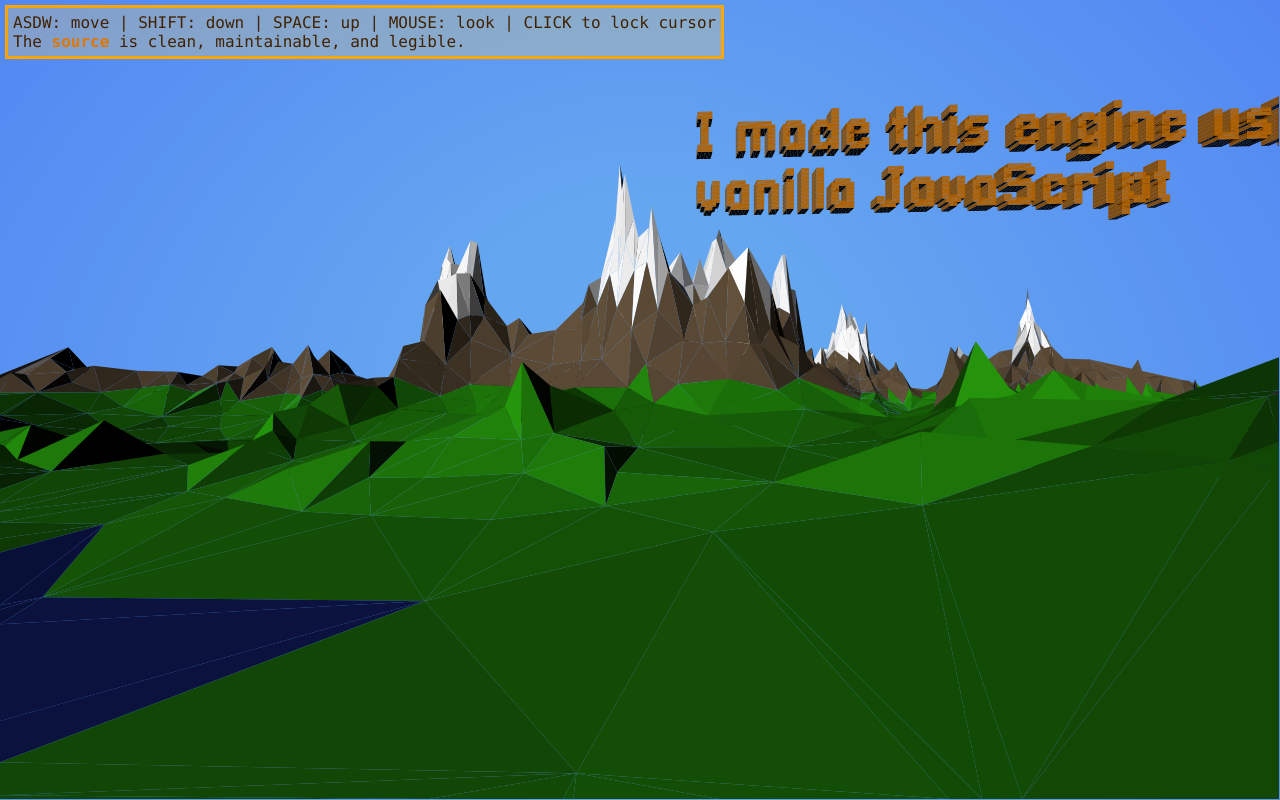
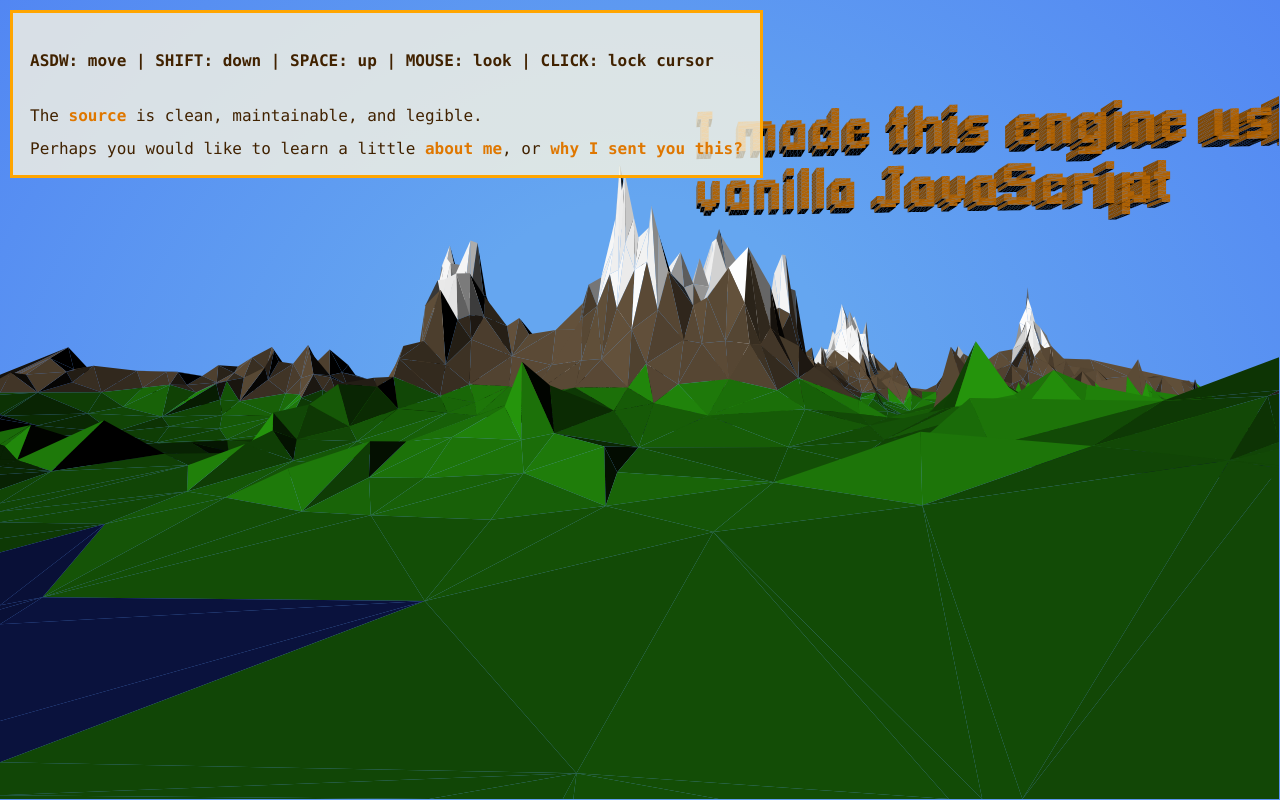
Before and after one commit to jftucker/browser-3d-engine, a PHP site: page / in a window 1280 px wide. Run offline with PHP 8.4, Linux system fonts and the light colour scheme.

Commit message:
add why section

```diff
--- a/app.js
+++ b/app.js
@@ -5,6 +5,16 @@ import { Camera } from "./camera.js";
 import { config } from "./config.js";
 import { configureCanvas } from "./utils.js";
 import { Rasterizer } from "./rasterizer.js";
+
+function toggleVisibility(id) {
+  const element = document.getElementById(id);
+
+  element.style.display === "block"
+    ? (element.style.display = "none")
+    : (element.style.display = "block");
+}
+
+document.toggleVisibility = toggleVisibility;
 
 document.addEventListener("DOMContentLoaded", () => {
   const camera = new Camera(
--- a/index.html
+++ b/index.html
@@ -13,11 +13,35 @@
   </div>
   <div class="text-box container">
     <span>
-    ASDW: move | SHIFT: down | SPACE: up | MOUSE: look | CLICK to lock cursor
+    <h4>ASDW: move | SHIFT: down | SPACE: up | MOUSE: look | CLICK: lock cursor</h4>
   </span>
   <span>
     The&nbsp;<a href="https://github.com/jftucker/browser-3d-engine/">source</a>&nbsp;is clean, maintainable, and legible.
   </span>
+  <span>Perhaps you would like to learn a little <a href='https://johntucker.herokuapp.com'>about me</a>, or <a href="#" onclick="toggleVisibility('why')">why I sent you this?</a></span>
+<span id="why">
+  <p>
+    If you were to read my resume (indeed, linkedin), you would likely be worried that I don't have the ability to hit the ground running because I don't have any history as a professional programmer.
+  </p>
+  <p>
+    I built this because I have not yet been employed full time as a software engineer, but have been working diligently to become one. This demonstrates things that my work history cannot, and it solves the problem of a lack of work history being representative of my problem solving ability.
+  </p>
+  <ul>
+    <li>I write clean, concise, maintainable code.</li>
+    <li>I'm familiar with design patterns.</li>
+    <li>I understand Object Oriented Programming fundamentals.</li>
+    <li>I can learn solutions to complex tasks quickly. (This took about a week, with no prior 3D knowledge.)</li>
+    <li>I won't get hung up on hard math.</li>
+    <li>I understand JavaScript.</li>
+    <li>I try to find creative solutions to problems, from the perspective of the person who matters.</li>
+  </ul>
+  <p>
+    I may be a little biased, but I also think I'm pretty easy to be around. I want to be on your team, I want to contribute, I'm friendly with my coworkers.
+  </p>
+  <p>Over-all I think I'm a pretty good hire. I'm just a dedicated engineer, looking to shift from mechanical stuff to software stuff, and I'd like you to take a chance one me.</p>
+
+  <a href="#" onclick="toggleVisibility('why')">dismiss</a>
+</span>
 </div>
 </body>
 </html>
--- a/structures/Mesh.js
+++ b/structures/Mesh.js
@@ -1,4 +1,3 @@
-import { draw } from "../utils.js";
 import { Vec3d } from "./Vec3d.js";
 import { Mat4x4 } from "./Mat4x4.js";
 import { config } from "../config.js";
@@ -18,7 +17,7 @@ export class Mesh {
     this.translate = translate;
   }
 
-  render({ camera, light, canvas, trisToRaster }) {
+  render({ camera, light, trisToRaster }) {
     const projection = Mat4x4.makeProjection(
       config.FOV,
       config.CANVAS.HEIGHT / config.CANVAS.WIDTH,
--- a/style.css
+++ b/style.css
@@ -16,14 +16,15 @@ body {
 }
 
 .text-box {
-  margin: 5px;
-  padding: 5px;
+  margin: 10px;
+  padding: 10px;
   border: orange;
   border-style: solid;
-  background: rgba(235, 207, 118, 0.3);
+  background: rgba(255, 249, 227, 0.774);
 }
 
 span {
+  padding: 7px;
   color: rgb(65, 34, 0);
 }
 
@@ -41,3 +42,7 @@ a:visited {
   color: rgb(170, 91, 0);
   text-decoration: none;
 }
+
+#why {
+  display: none;
+}
```
